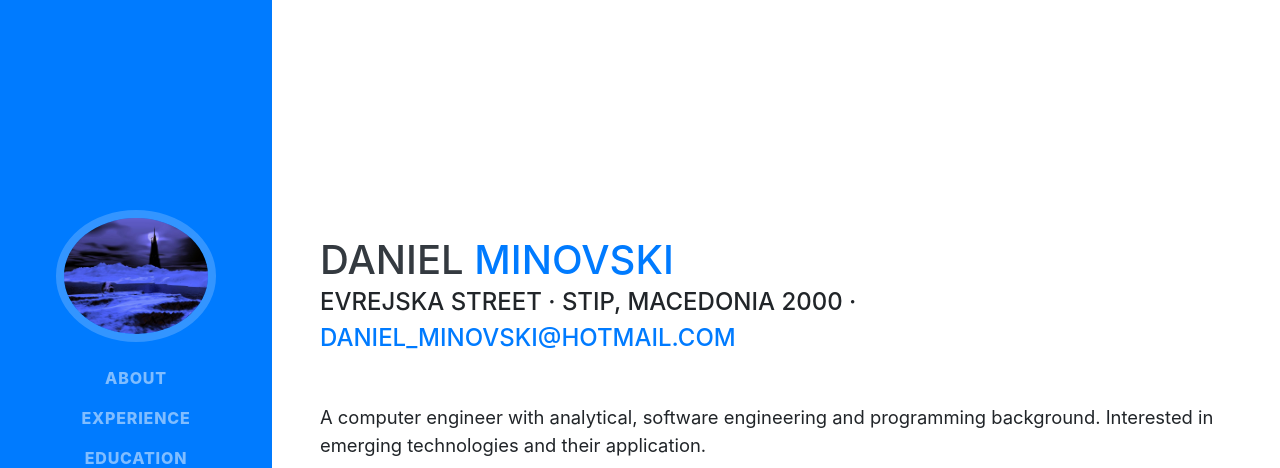
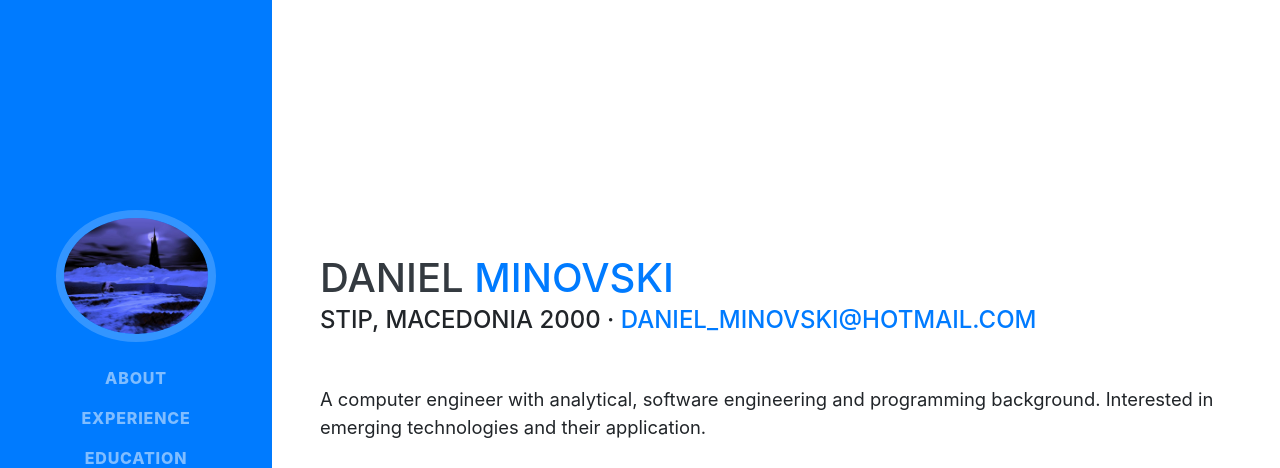
Before and after one commit to dminovski0/dminovski0.github.io, a website with bundled scripts: page index.html in a window 1280 px wide. Shown: the top 468 px of the page. Built offline with nearby package versions, Linux system fonts and the light colour scheme; a web font is replaced by a local one.

Commit message:
Update index.html

```diff
--- a/index.html
+++ b/index.html
@@ -66,7 +66,7 @@
         <h1 class="mb-0">Daniel
           <span class="text-primary">Minovski</span>
         </h1>
-        <div class="subheading mb-5">Evrejska Street · Stip, Macedonia 2000 ·
+        <div class="subheading mb-5">Stip, Macedonia 2000 ·
           <a href="mailto:daniel_minovski@hotmail.com">daniel_minovski@hotmail.com</a>
         </div>
         <p class="lead mb-5">A computer engineer with analytical, software engineering and programming background.
```
